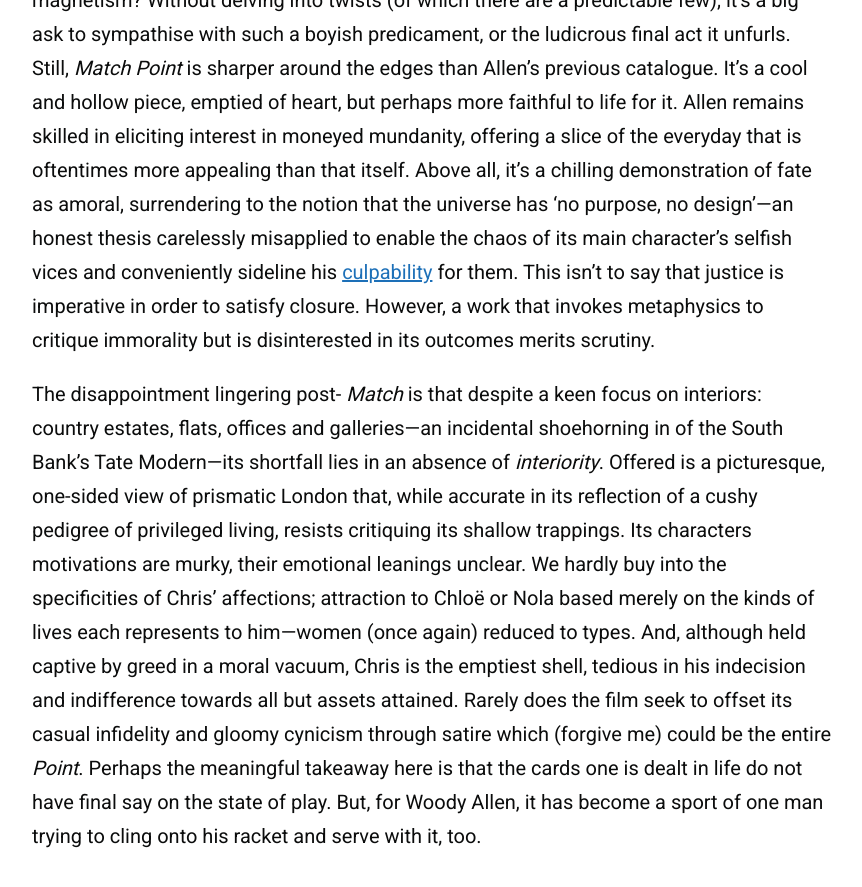
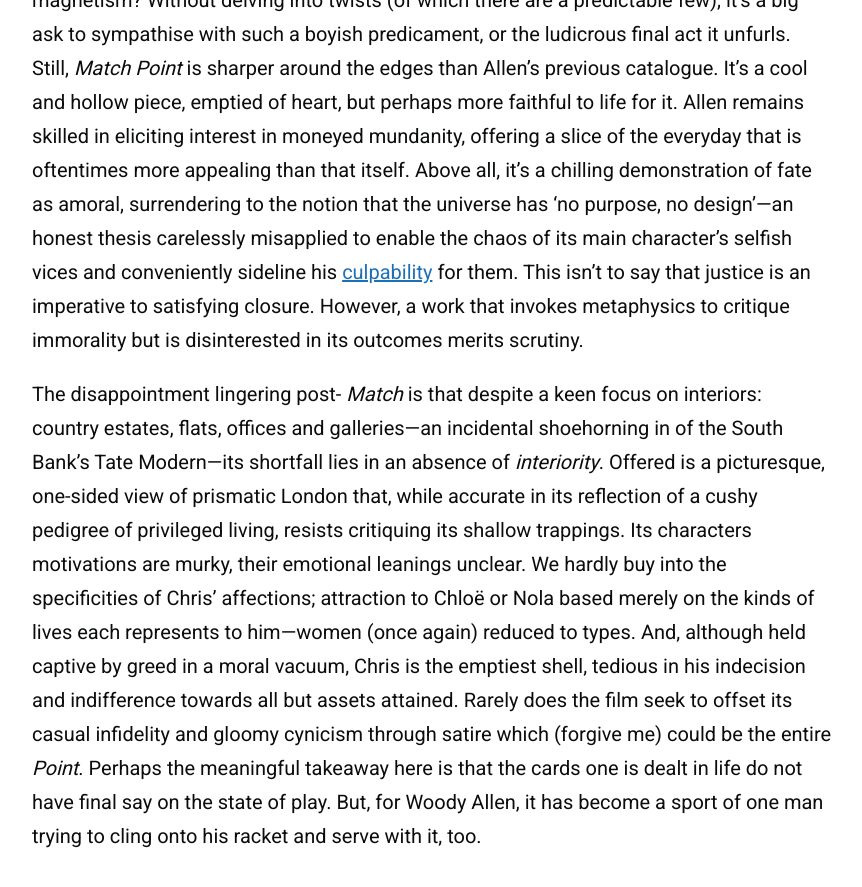
Before and after one commit to zoeurl/zoedowney.github.io, a Jekyll site: the page built from _posts/2024-2-22-match-point.md, in a window 1280 px wide and 900 px high, scrolled down 2899 px. Shown: the top 887 px of the window, without its empty margins (208-1070 px from the left). Built offline with Jekyll 4.4.1, drawn with Linux system fonts in a browser that asks for light colours.

Commit message:
Update 2024-2-22-match-point.md

```diff
--- a/_posts/2024-2-22-match-point.md
+++ b/_posts/2024-2-22-match-point.md
@@ -21,6 +21,6 @@
 
 It’s a relief to witness a Woody Allen leading man who isn’t doing his most earnest impression of the director. Even so, comparisons can be made with Michael Caine’s neurotic slash lovesick Elliot in the earlier feature _Hannah and Her Sisters_. Similarly, Chris finds himself love-stricken with a taken woman: Tom’s fiancée, sultry out-of-work actor Nola Rice (Scarlett Johansson). An American divorcée in the manner of Wallis Simpson, Nola fails to win the approval of the stuck-up Hewitts. Indeed, while Chris plays tennis with ease, Nola dabbles with ping-pong and resides on the losing side of the social ‘net’. Despite having already gained an ‘in’ with Chloë, Chris’ next move is to seduce Nola. It’s an inexplicable play that could render his final hand overdrawn, but he cannot resist pulling another card from the deck.
 
-It is on this essential, but tiresome, male conflict that _Match Point_ rests: does our protagonist choose wealth, standing and security tethered to a lukewarm coupling, or sacrifice it all for a less fortunate woman who tempts him via her sirenesque, sexual magnetism? Without delving into twists (of which there are a predictable few), it's a big ask to sympathise with such a boyish predicament, or the ludicrous final act it unfurls. Still, _Match Point_ is sharper around the edges than Allen’s previous catalogue. It’s a cool and hollow piece, emptied of heart, but perhaps more faithful to life for it. Allen remains skilled in eliciting interest in moneyed mundanity, offering a slice of the everyday that is oftentimes more appealing than that itself. Above all, it’s a chilling demonstration of fate as amoral, surrendering to the notion that the universe has ‘no purpose, no design’—an honest thesis carelessly misapplied to enable the chaos of its main character’s selfish vices and conveniently sideline his [culpability](https://www.theguardian.com/film/2023/sep/08/woody-allen-venice-applause-metoo) for them. This isn't to say that justice is imperative in order to satisfy closure. However, a work that invokes metaphysics to critique immorality but is disinterested in its outcomes merits scrutiny.
+It is on this essential, but tiresome, male conflict that _Match Point_ rests: does our protagonist choose wealth, standing and security tethered to a lukewarm coupling, or sacrifice it all for a less fortunate woman who tempts him via her sirenesque, sexual magnetism? Without delving into twists (of which there are a predictable few), it's a big ask to sympathise with such a boyish predicament, or the ludicrous final act it unfurls. Still, _Match Point_ is sharper around the edges than Allen’s previous catalogue. It’s a cool and hollow piece, emptied of heart, but perhaps more faithful to life for it. Allen remains skilled in eliciting interest in moneyed mundanity, offering a slice of the everyday that is oftentimes more appealing than that itself. Above all, it’s a chilling demonstration of fate as amoral, surrendering to the notion that the universe has ‘no purpose, no design’—an honest thesis carelessly misapplied to enable the chaos of its main character’s selfish vices and conveniently sideline his [culpability](https://www.theguardian.com/film/2023/sep/08/woody-allen-venice-applause-metoo) for them. This isn't to say that justice is an imperative to satisfying closure. However, a work that invokes metaphysics to critique immorality but is disinterested in its outcomes merits scrutiny.
 
 The disappointment lingering post- _Match_ is that despite a keen focus on interiors: country estates, flats, offices and galleries—an incidental shoehorning in of the South Bank’s Tate Modern—its shortfall lies in an absence of _interiority_. Offered is a picturesque, one-sided view of prismatic London that, while accurate in its reflection of a cushy pedigree of privileged living, resists critiquing its shallow trappings. Its characters motivations are murky, their emotional leanings unclear. We hardly buy into the specificities of Chris’ affections; attraction to Chloë or Nola based merely on the kinds of lives each represents to him—women (once again) reduced to types. And, although held captive by greed in a moral vacuum, Chris is the emptiest shell, tedious in his indecision and indifference towards all but assets attained. Rarely does the film seek to offset its casual infidelity and gloomy cynicism through satire which (forgive me) could be the entire _Point_. Perhaps the meaningful takeaway here is that the cards one is dealt in life do not have final say on the state of play. But, for Woody Allen, it has become a sport of one man trying to cling onto his racket and serve with it, too.
```
